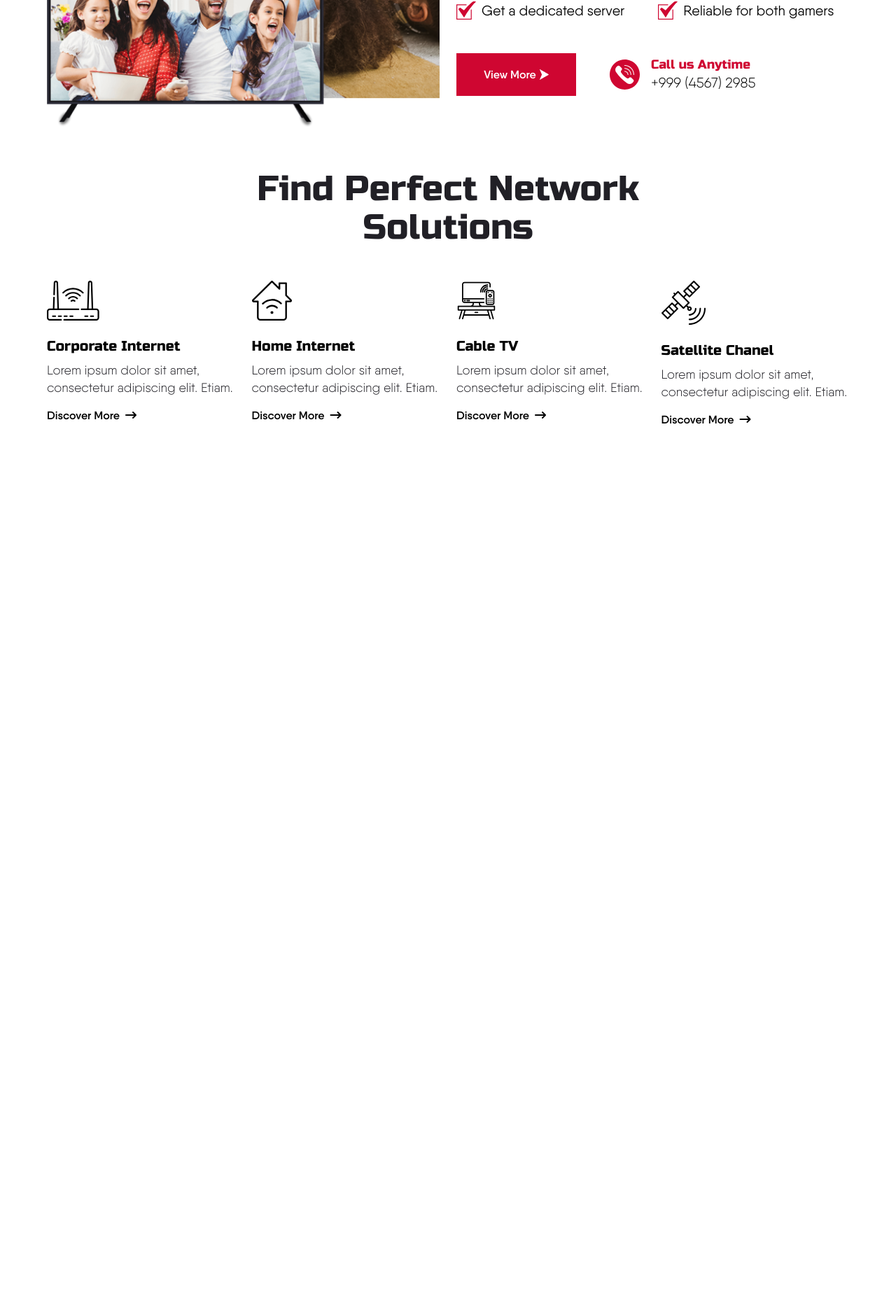
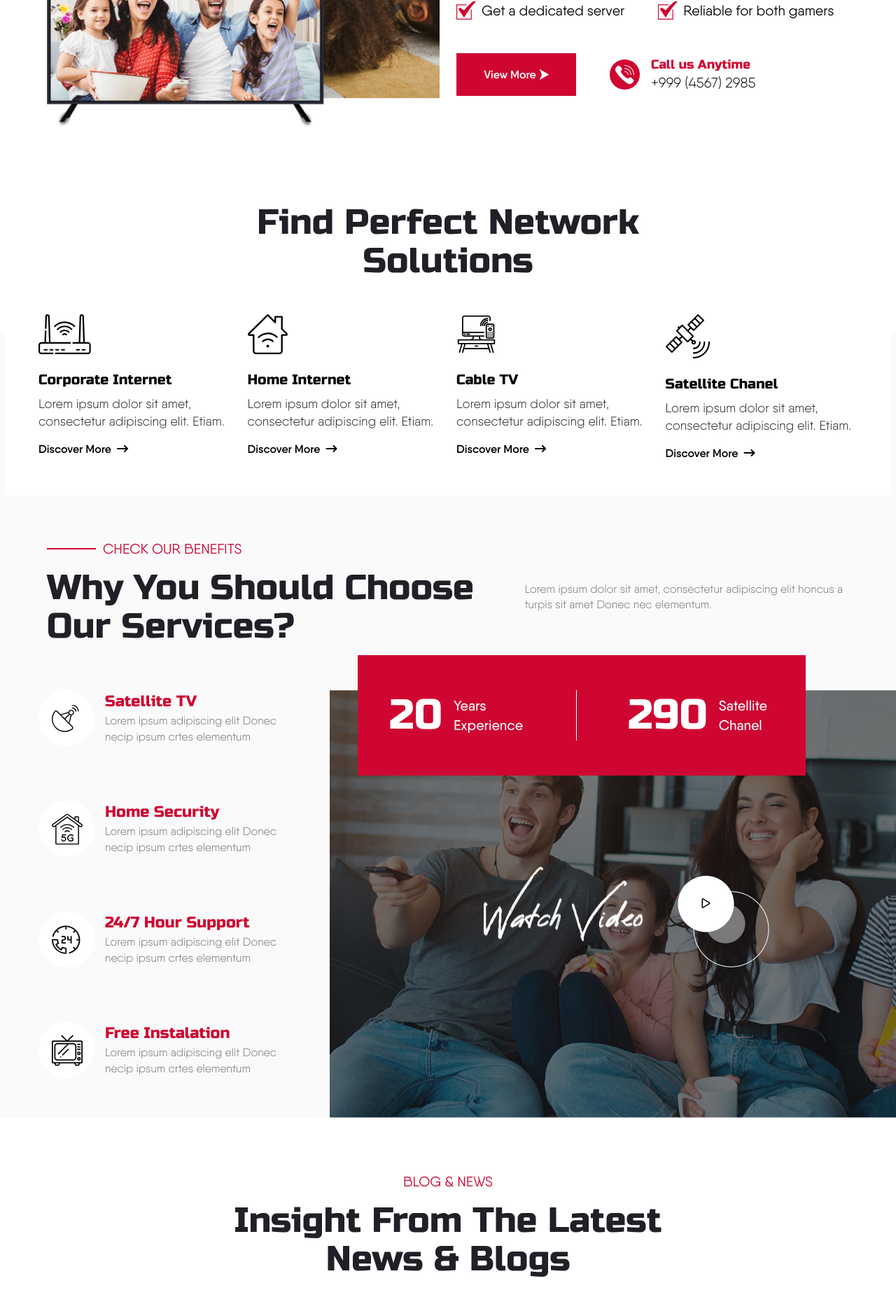
Before and after one commit to 0raffay/internet-provider, a PHP site: page / in a window 1280 px wide. Shown: the part 1607-3480 px from the top of the page at 70% size. Before the commit the page ends 2213 px from the top, so only its background shows below. Run offline with PHP 8.4, Linux system fonts and the light colour scheme.

Commit message:
add service section

```diff
--- a/assets/css/style.css
+++ b/assets/css/style.css
@@ -16,9 +16,13 @@
     box-sizing: border-box;
 }
 
-*:focus {
+*:not(.no-focus):focus {
     outline: none;
     border-bottom: 1px solid currentColor;
+}
+
+*.no-focus:focus {
+    outline: none;
 }
 
 a,
@@ -359,13 +363,15 @@ label {
 /* left || Right Sided Containers */
 @media only screen and (min-width: 1200px) {
     .container-left {
+        margin-inline: auto;
         margin-right: 0;
-        max-width: calc(1320px + ((100% - 1320px) / 2));
+        max-width: calc(1170px + ((100% - 1170px) / 2));
     }
 
     .container-right {
+        margin-inline: auto;
         margin-left: 0;
-        max-width: calc(1320px + ((100% - 1320px) / 2));
+        max-width: calc(1170px + ((100% - 1170px) / 2));
     }
 }
 
@@ -452,6 +458,7 @@ label {
     line-height: 1.1;
     margin-bottom: 15px;
     color: var(--clr-neutral-400);
+    text-transform: capitalize;
 }
 
 .section_text .section_label {
@@ -459,7 +466,7 @@ label {
 }
 
 .section_text.small {
-    max-width: 547px;
+    max-width: 614px;
     width: 100%;
 }
 
@@ -661,6 +668,10 @@ label {
 
 .fc-neutral-400 {
     color: var(--clr-neutral-400);
+}
+
+.fc-grey-700 {
+    color: #727272;
 }
 
 /* FONT COLORS END */
@@ -1017,3 +1028,120 @@ header * {
 }
 
 /* Action End */
+
+/* Feature start */
+.half-grey {
+    position: relative;
+}
+
+.half-grey::after {
+    content: "";
+    position: absolute;
+    height: 50%;
+    bottom: 0;
+    left: 0;
+    right: 0;
+    width: 100%;
+    background-color: var(--clr-grey-400);
+    z-index: -1;
+}
+
+.half-grey .container {
+    box-sizing: content-box;
+}
+
+.featureCard:where(:hover, :focus, :active) span,
+.featureCard:where(:hover, :focus, :active) h6 {
+    color: var(--clr-primary);
+}
+
+.featureCard {
+    position: relative;
+}
+
+.featureCard::after {
+    content: "";
+    display: block;
+    position: absolute;
+    width: 153px;
+    height: 153px;
+    top: -10%;
+    left: -20%;
+    border-radius: 100%;
+    background-color: var(--clr-primary-300);
+    z-index: -1;
+    transform: scale(0);
+    transition: all 250ms ease;
+}
+
+.featureCard:where(:hover, :focus, :active)::after {
+    transform: scale(1);
+}
+
+/* Feature end */
+
+/* Service Start */
+.serviceCard .icon_wrap {
+    width: 80px;
+    height: 80px;
+    display: grid;
+    place-content: center;
+    border-radius: 100%;
+    background-color: #FFF;
+}
+
+.serviceCard {
+    margin-bottom: 25px;
+}
+
+@media (min-width: 992px) {
+    .serviceCard {
+        margin-bottom: 78px;
+    }
+}
+
+.serviceCard:nth-last-of-type(1) {
+    margin-bottom: 0;
+}
+
+.infoBox {
+    padding: 50px 45px;
+    background-color: var(--clr-primary);
+    max-width: 640px;
+    width: 100%;
+    position: absolute;
+    left: 40px;
+    top: -50px;
+}
+
+.infoBox .text_wrap {
+    max-width: 209px;
+    width: 100%;
+    position: relative;
+}
+
+.infoBox .text_wrap:nth-of-type(1)::after {
+    content: "";
+    position: absolute;
+    top: 0;
+    bottom: 0;
+    right: -59px;
+    background-color: #FFF;
+    height: 100%;
+    width: 1px;
+    display: block;
+}
+
+.infoBox h6 {
+    color: #FFF;
+    font-weight: 400;
+    font-size: var(--fs-60);
+}
+
+.infoBox p {
+    color: #FFF;
+    font-size: var(--fs-20);
+    font-weight: 500;
+}
+
+/* Service end */
--- a/assets/css/variables.css
+++ b/assets/css/variables.css
@@ -19,6 +19,7 @@
     font-weight: 500;
     src: url(../fonts/qanelas/QanelasMedium.woff) format('woff');
 }
+
 @font-face {
     font-family: 'Qanelas';
     font-style: normal;
@@ -41,6 +42,7 @@
     --ff-accent: 'Space Grotesk', sans-serif;
 
 
+    --clr-primary-300: #F9E2E7;
     --clr-primary: #CF0631;
     --clr-primary-700: #88021E;
     --clr-secondary: #000;
--- a/index.php
+++ b/index.php
@@ -154,56 +154,164 @@ include("includes/site-info.php");
 	<!--==== About Our Company end ====-->
 
 	<!--==== Features Start ====-->
-	<section class="featureSection">
-		<div class="container">
+	<section class="featureSection half-grey">
+		<div class="container bg-white px-5 py-5 ">
 			<div class="section_text small mx-auto text-center mb-4 mb-md-5">
 				<h4 class="section_heading">Find Perfect Network Solutions</h4>
 			</div>
 			<div class="row">
 				<div class="col-md-6 col-lg-3">
-					<div class="featureCard">
+					<a class="featureCard no-focus d-block" href="#">
 						<span class="icon_wrap mb-4 d-block">
 							<img src="assets/images/icons/solution-1.svg" alt="Reload Page">
 						</span>
 						<h6 class="fw-400 fs-20 lh-1-3 fc-dark mb-2">Corporate Internet</h6>
 						<p class="mb-3 fc-neutral-400 fs-18">Lorem ipsum dolor sit amet, consectetur adipiscing elit. Etiam.</p>
-						<a href="" class="ff-primary fs-15 fw-600">Discover More <i class="ms-1 fa-solid fa-arrow-right-long"></i></a>
-					</div>
+						<span class="ff-primary fs-15 fw-600">Discover More <i class="ms-1 fa-solid fa-arrow-right-long"></i></span>
+					</a>
 				</div>
 				<div class="col-md-6 col-lg-3">
-					<div class="featureCard">
+					<a class="featureCard no-focus d-block" href="#">
 						<span class="icon_wrap mb-4 d-block">
 							<img src="assets/images/icons/solution-2.svg" alt="Reload Page">
 						</span>
 						<h6 class="fw-400 fs-20 lh-1-3 fc-dark mb-2">Home Internet</h6>
 						<p class="mb-3 fc-neutral-400 fs-18">Lorem ipsum dolor sit amet, consectetur adipiscing elit. Etiam.</p>
-						<a href="" class="ff-primary fs-15 fw-600">Discover More <i class="ms-1 fa-solid fa-arrow-right-long"></i></a>
-					</div>
+						<span class="ff-primary fs-15 fw-600">Discover More <i class="ms-1 fa-solid fa-arrow-right-long"></i></span>
+					</a>
 				</div>
 				<div class="col-md-6 col-lg-3">
-					<div class="featureCard">
+					<a class="featureCard no-focus d-block" href="#">
 						<span class="icon_wrap mb-4 d-block">
 							<img src="assets/images/icons/solution-3.svg" alt="Reload Page">
 						</span>
 						<h6 class="fw-400 fs-20 lh-1-3 fc-dark mb-2">Cable TV</h6>
 						<p class="mb-3 fc-neutral-400 fs-18">Lorem ipsum dolor sit amet, consectetur adipiscing elit. Etiam.</p>
-						<a href="" class="ff-primary fs-15 fw-600">Discover More <i class="ms-1 fa-solid fa-arrow-right-long"></i></a>
-					</div>
+						<span class="ff-primary fs-15 fw-600">Discover More <i class="ms-1 fa-solid fa-arrow-right-long"></i></span>
+					</a>
 				</div>
 				<div class="col-md-6 col-lg-3">
-					<div class="featureCard">
+					<a class="featureCard no-focus d-block" href="#">
 						<span class="icon_wrap mb-4 d-block">
 							<img src="assets/images/icons/solution-4.svg" alt="Reload Page">
 						</span>
 						<h6 class="fw-400 fs-20 lh-1-3 fc-dark mb-2">Satellite Chanel </h6>
 						<p class="mb-3 fc-neutral-400 fs-18">Lorem ipsum dolor sit amet, consectetur adipiscing elit. Etiam.</p>
-						<a href="" class="ff-primary fs-15 fw-600">Discover More <i class="ms-1 fa-solid fa-arrow-right-long"></i></a>
+						<span class="ff-primary fs-15 fw-600">Discover More <i class="ms-1 fa-solid fa-arrow-right-long"></i></span>
+					</a>
+				</div>
+			</div>
+		</div>
+	</section>
+	<!--==== Features End ====-->
+
+	<!--==== Services Start ====-->
+	<section class="servicesSection bg-grey-400 pb-0 overflow-x-hidden">
+		<div class="container">
+			<div class="row align-items-center mb-4 mb-md-5">
+				<div class="col-lg-7">
+					<h6 class="section_label label-before mb-3">Check Our Benefits</h6>
+					<h4 class="section_heading">Why You Should Choose
+						Our Services?</h4>
+				</div>
+				<div class="col-lg-5">
+					<p class="fc-grey-700">Lorem ipsum dolor sit amet, consectetur adipiscing elit honcus
+						a turpis sit amet Donec nec elementum.</p>
+				</div>
+			</div>
+		</div>
+
+		<div class="container-left ">
+			<div class="row flex-nowrap">
+				<div class="col-lg-4">
+					<ul class="list-unstyled">
+						<li class="serviceCard d-flex align-items-center gap-15">
+							<span class="icon_wrap flex-shrink-0">
+								<img src="assets/images/icons/service-1.svg" alt="service icon">
+							</span>
+							<div class="text_wrap pe-md-3">
+								<h6 class="fs-22 fw-500 lh-1-2 fc-primary mb-1">Satellite TV
+								</h6>
+								<p class="fc-grey-700 pe-md-3">Lorem ipsum adipiscing elit Donec necip
+									ipsum crtes elementum</p>
+							</div>
+						</li>
+						<li class="serviceCard d-flex align-items-center gap-15">
+							<span class="icon_wrap flex-shrink-0">
+								<img src="assets/images/icons/service-2.svg" alt="service icon">
+							</span>
+							<div class="text_wrap pe-md-3">
+								<h6 class="fs-22 fw-500 lh-1-2 fc-primary mb-1">Home Security
+								</h6>
+								<p class="fc-grey-700 pe-md-3">Lorem ipsum adipiscing elit Donec necip
+									ipsum crtes elementum</p>
+							</div>
+						</li>
+						<li class="serviceCard d-flex align-items-center gap-15">
+							<span class="icon_wrap flex-shrink-0">
+								<img src="assets/images/icons/service-3.svg" alt="service icon">
+							</span>
+							<div class="text_wrap pe-md-3">
+								<h6 class="fs-22 fw-500 lh-1-2 fc-primary mb-1">24/7 Hour Support
+								</h6>
+								<p class="fc-grey-700 pe-md-3">Lorem ipsum adipiscing elit Donec necip
+									ipsum crtes elementum</p>
+							</div>
+						</li>
+						<li class="serviceCard d-flex align-items-center gap-15">
+							<span class="icon_wrap flex-shrink-0">
+								<img src="assets/images/icons/service-4.svg" alt="service icon">
+							</span>
+							<div class="text_wrap pe-md-3">
+								<h6 class="fs-22 fw-500 lh-1-2 fc-primary mb-1">Free Instalation
+								</h6>
+								<p class="fc-grey-700 pe-md-3">Lorem ipsum adipiscing elit Donec necip
+									ipsum crtes elementum</p>
+							</div>
+						</li>
+					</ul>
+				</div>
+				<div class="col-auto">
+					<div class="img_wrap position-relative">
+						<img src="assets/images/services-image.jpg" alt="Reload Page">
+						<div class="infoBox d-flex align-items-center justify-content-between">
+							<div class="text_wrap gap-3 d-flex align-items-center">
+								<h6>20</h6>
+								<p>Years
+									Experience</p>
+							</div>
+							<div class="text_wrap gap-3 d-flex align-items-center">
+								<h6>290</h6>
+								<p>Satellite
+									Chanel</p>
+							</div>
+						</div>
 					</div>
 				</div>
 			</div>
 		</div>
 	</section>
-	<!--==== Features End ====-->
+	<!--==== Services End ====-->
+
+	<!--==== Blog Start ====-->
+	<section class="blogSection">
+		<div class="container pt-md-5">
+			<div class="section_text small mx-auto mb-4 mb-md-5 text-center">
+				<h6 class="section_label mb-3">BLOG & NEWS</h6>
+				<h4 class="section_heading">Insight from the latest news & blogs</h4>
+			</div>
+			<div class="blogSlider">
+				<div class="item">
+					<div>
+						<div class="img_wrap">
+							<img src="assets/images/post-thumbnail.jpg" alt="Post Thumbnail">
+						</div>
+					</div>
+				</div>
+			</div>
+		</div>
+	</section>
+	<!--==== Blog End ====-->
 
 
 
```
Also changed, not shown: assets/images/blog-1.jpg (added), assets/images/blog-2.jpg (added), assets/images/icons/service-1.svg (added), assets/images/icons/service-2.svg (added), assets/images/icons/service-3.svg (added), assets/images/icons/service-4.svg (added), assets/images/post-thumbnail.jpg (added), assets/images/services-image.jpg (added).
